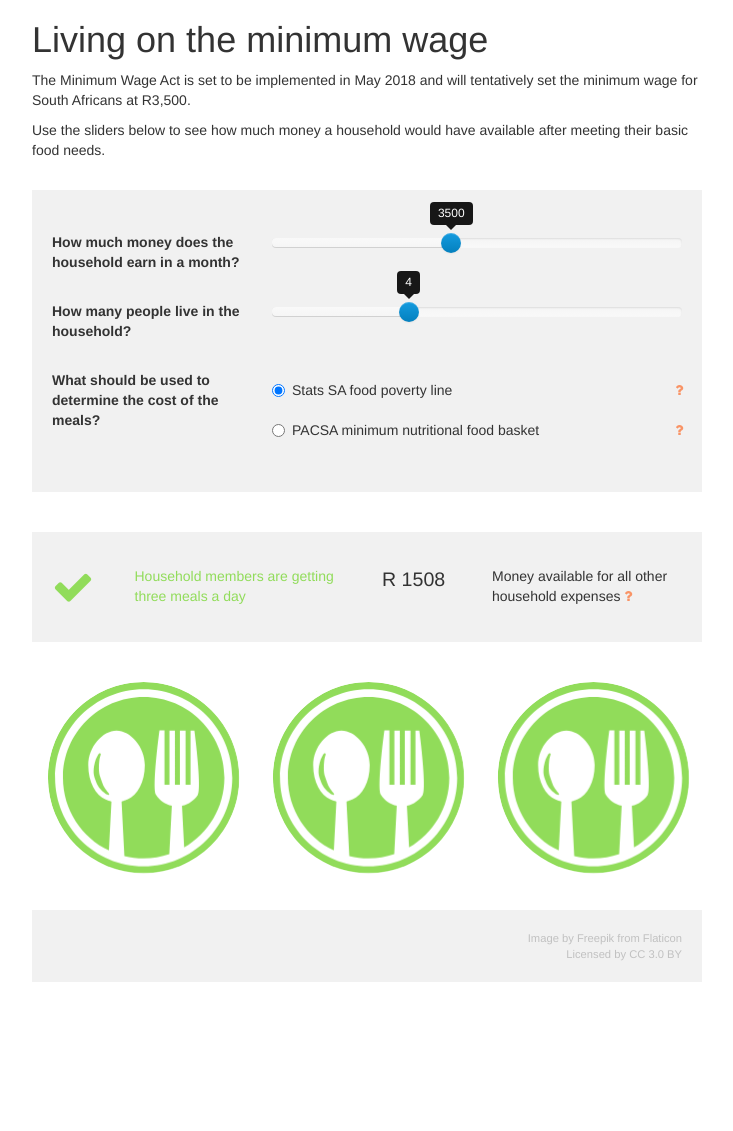
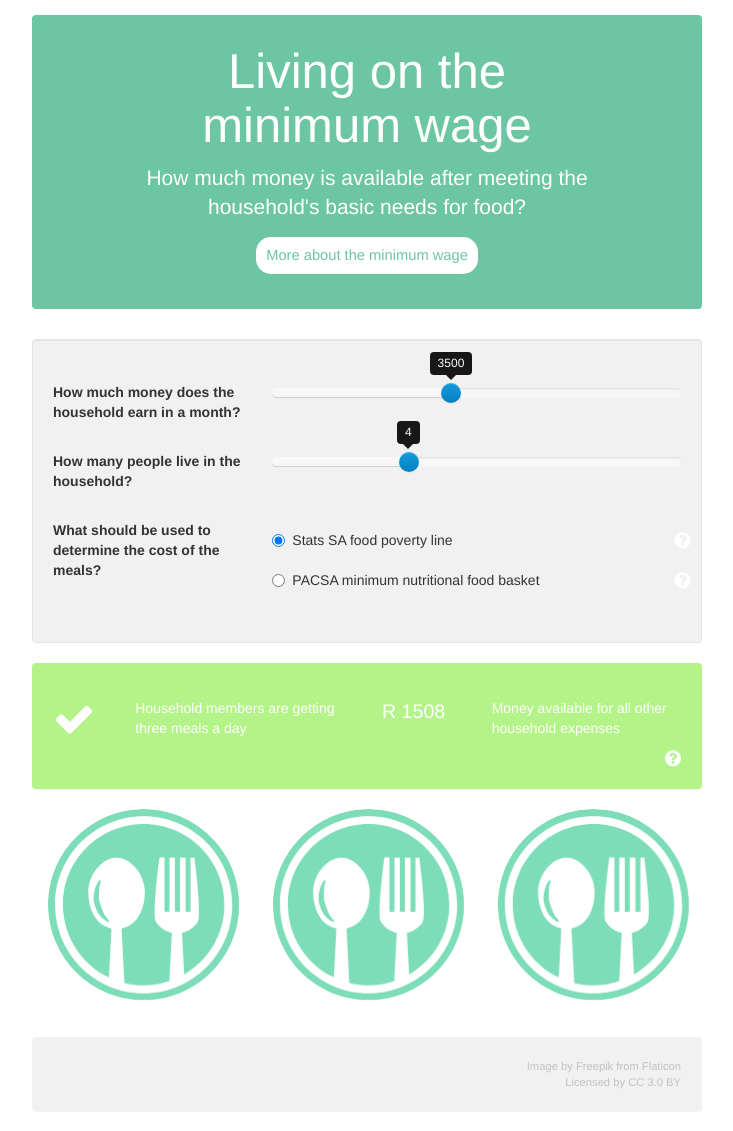
Before and after one commit to OpenUpSA/minimum-wage, a Jekyll site: the page built from index.html, in a window 1280 px wide. Shown: the whole page, without its empty margins (273-1006 px from the left). Built offline with Jekyll 4.4.1, drawn with Linux system fonts in a browser that asks for light colours; before the commit the page ends 982 px from its top, so only the background shows below that.

Commit message:
Colours and layout

```diff
--- a/css/app.scss
+++ b/css/app.scss
@@ -3,17 +3,55 @@
 
 @import "main";
 
-// For testing, as the embed will be 700px wide
+$teal: #6CC5A3;
+$orange: #FFB28F;
+$green: #B4F388;
+$magenta: #F589A6;
+$light-grey: #f1f1f1;
+
+// The embed will be max 700px wide
 .container {
     max-width: 700px;
 }
 
+.container {
+
+  .jumbotron {
+    margin-top: 15px;
+    background-color: $teal;
+    padding-bottom: 20px;
+    padding-top: 10px;
+    border-radius: 4px;
+    text-align: center;
+    color: #fff;
+
+    h1 {
+      font-size: 3.5em;
+    }
+
+    a {
+      color: $teal;
+      font-weight: 500;
+      font-size: 0.7em;
+      background: #fff;
+      border-radius: 15px;
+      padding: 8px 10px;
+      border: none;
+
+    }
+  }
+
+  .panel {
+    padding: 15px;
+  }
+}
+
 #intro {
-  padding-bottom: 20px;
+  display: none;
 }
 
 #household {
-  background-color: #f1f1f1;
+  background-color: $light-grey;
   padding: 30px 20px;
 
   .hh-input {
@@ -28,26 +66,25 @@
     .hh-assumptions-extra-info {
       margin: 10px 0;
       cursor: pointer;
-      color: #F99466;
+      color: #fff;
     }
   }
 }
 
 #summary {
   padding: 10px 20px;
-  background-color: #f1f1f1;
+  background-color: $green;
+  color: #fff;
+
+  &.warning {
+    background-color: $orange;
+  }
 
   .row {
     padding: 12px 0;
   }
 
   #meals {
-    color: #91DC5A;
-
-    &.warning {
-      color: #E25C80;
-    }
-
     .icon {
       float: left;
 
@@ -65,12 +102,11 @@
 
   .results-extra-info {
     cursor: pointer;
-    color: #F99466;
+    float: right;
   }
 }
 
 .extra-info {
-  padding: 10px 20px 30px;
   font-size: 0.9em;
   .info {
     display: none;
@@ -83,7 +119,7 @@
 }
 
 #footer{
-  background-color: #f1f1f1;
+  background-color: $light-grey;
   padding: 10px 20px;
   #credits {
     margin: 10px 0;
--- a/index.html
+++ b/index.html
@@ -15,13 +15,18 @@ extra_css:
 <div id="content">
   <div class="container">
 
-    <div id="intro">
-      <h1>Living on the minimum wage</h1>
-      <p>The Minimum Wage Act is set to be implemented in May 2018 and will tentatively set the minimum wage for South Africans at R3,500.</p>
-      <p>Use the sliders below to see how much money a household would have available after meeting their basic food needs.</p>
+    <div class="jumbotron">
+      <h1>Living on the <br> minimum wage</h1>
+      <p class="lead">How much money is available after meeting the household's basic needs for food?</p>
+      <p><a class="btn intro-extra-info" role="button">More about the minimum wage</a></p>
     </div>
 
-    <div id="household">
+    <div id="intro" class="panel">
+      <p>The Minimum Wage Act is set to be implemented in May 2018 and will tentatively set the minimum wage for South Africans at R&nbsp;3500.</p>
+      <p>We would add all the information we would like the reader to know about the minimum wage here.
+    </div>
+
+    <div id="household" class="well">
       <div class="row hh-input">
         <div class="col-sm-4">
           <label for="hh-income" class="control-label">How much money does the household earn in a month?</label>
@@ -52,7 +57,7 @@ extra_css:
                   <input type="radio" name="meal-option" id="meal-option-1" value="1" checked>Stats SA food poverty line
                 </label>
               </div>
-              <div id="meal-option-1-info" class="hh-assumptions-extra-info col-xs-1"><i class="fa fa-question" aria-hidden="true"></i></div>
+              <div id="meal-option-1-info" class="hh-assumptions-extra-info col-xs-1"><i class="fa fa-question-circle fa-lg" aria-hidden="true"></i></div>
             </div>
             <div class="row">
               <div class="radio col-xs-11">
@@ -60,7 +65,7 @@ extra_css:
                   <input type="radio" name="meal-option" id="meal-option-2" value="2">PACSA minimum nutritional food basket
                 </label>
               </div>
-              <div id="meal-option-2-info" class="hh-assumptions-extra-info col-xs-1"><i class="fa fa-question" aria-hidden="true"></i></div>
+              <div id="meal-option-2-info" class="hh-assumptions-extra-info col-xs-1"><i class="fa fa-question-circle fa-lg" aria-hidden="true"></i></div>
             </div>
           </form>
         </div>
@@ -69,17 +74,17 @@ extra_css:
     </div>
 
     <div id="hh-assumptions-extra-info" class="extra-info">
-      <div id="meal-option-1-info" class="info">
+      <div id="meal-option-1-info" class="info panel">
         <p>The StatsSA food basket ensures that individuals have enough carbohydrates (energy) and does not look to protein, micronutrients content etc.</p>
         <p>This amount was <b>R&nbsp;498</b> per person per month, as of April 2016.</p>
       </div>
-      <div id="meal-option-2-info" class="info">
+      <div id="meal-option-2-info" class="info panel">
         <p>In early 2014 PACSA, in consultation with a Registered Dietician, formulated a Minimum Nutritional Food Basket. This basket provides data on which one can start talking realistically about adequacies in wages and ensures that current food expenditure patterns are not conflated with the food expenditure required to secure a nutritional basket of food.</p>
         <p>To obtain a diet complete in minimum nutrition (assuming a 10 500 kJ (2509 kCal) daily intake) would cost <b>R&nbsp;635.97</b> per person per month, as of June 2017.</p>
       </div>
     </div>
 
-    <div id="summary">
+    <div id="summary" class="panel">
       <div class="row">
 
         <div class="col-sm-6">
@@ -102,16 +107,19 @@ extra_css:
           <div id="residual">
             <div class="row">
               <div class="col-xs-3 col-sm-4 amount"></div>
-              <div class="col-xs-9 col-sm-8 context">Money available for all other household expenses <i class="fa fa-question results-extra-info" id="residual-info" aria-hidden="true"></i></div>
+              <div class="col-xs-9 col-sm-8 context">Money available for all other household expenses</div>
             </div>
           </div>
         </div>
+        <div class="col-sm-6 col-sm-offset-6 summary-info">
+          <i class="fa fa-question-circle fa-lg results-extra-info" id="residual-info" aria-hidden="true"></i>
+        </div>
+      </div>
 
-      </div>
     </div>
 
     <div id="results-extra-info" class="extra-info">
-      <div id="residual-info" class="info">
+      <div id="residual-info" class="info panel">
         <p>This is the amount of money which the household has left to spend on all other necessarry expences like ousing, electricity, education, clothing, medicine etc. after buying enough food for each person in the household to get three meals a day.</p>
       </div>
     </div>
@@ -119,7 +127,7 @@ extra_css:
     <div id="plates">
     </div>
 
-    <div id="footer">
+    <div id="footer" class="panel">
       <div id="credits">Image by <a href="http://www.freepik.com" title="Freepik" target="_blank">Freepik</a> from <a href="https://www.flaticon.com/" title="Flaticon" target="_blank">Flaticon</a><br>
       Licensed by <a href="http://creativecommons.org/licenses/by/3.0/" title="Creative Commons BY 3.0" target="_blank">CC 3.0 BY</a></div>
     </div>
--- a/js/app.js
+++ b/js/app.js
@@ -22,15 +22,20 @@ $(window).on('load', function() {
       household.updateMealOption();
     });
 
+    $('.intro-extra-info').on('click', function(e) {
+      $('#intro').slideToggle();
+      pymChild.sendHeight();
+    });
+
     $('.hh-assumptions-extra-info').on('click', function(e) {
       $('#hh-assumptions-extra-info').find('#' + e.currentTarget.id).slideToggle();
-      $('#hh-assumptions-extra-info').find('#' + e.currentTarget.id).siblings().hide();
+      $('#hh-assumptions-extra-info').find('#' + e.currentTarget.id).siblings().slideUp();
       pymChild.sendHeight();
     });
 
     $('.results-extra-info').on('click', function(e) {
       $('#results-extra-info').find('#' + e.currentTarget.id).slideToggle();
-      $('#results-extra-info').find('#' + e.currentTarget.id).siblings().hide();
+      $('#results-extra-info').find('#' + e.currentTarget.id).siblings().slideUp();
       pymChild.sendHeight();
     });
 
@@ -246,6 +251,8 @@ $(window).on('load', function() {
         $('#meals').find('.description').text(self.costCoverage === 1 ? mealSummary[0] : mealSummary[1]);
         $('#meals').removeClass('warning').addClass(self.costCoverage < 1 ? "warning" : "");
 
+        $('#summary').removeClass('warning').addClass(self.residual > 0 ? "" : "warning");
+
         $('#meals').find(self.costCoverage === 1 ? '.safe' : '.warning').css('display', 'block');
         $('#meals').find(self.costCoverage === 1 ? '.warning' : '.safe').css('display', 'none');
       }
```
Also changed, not shown: img/plate.svg.
